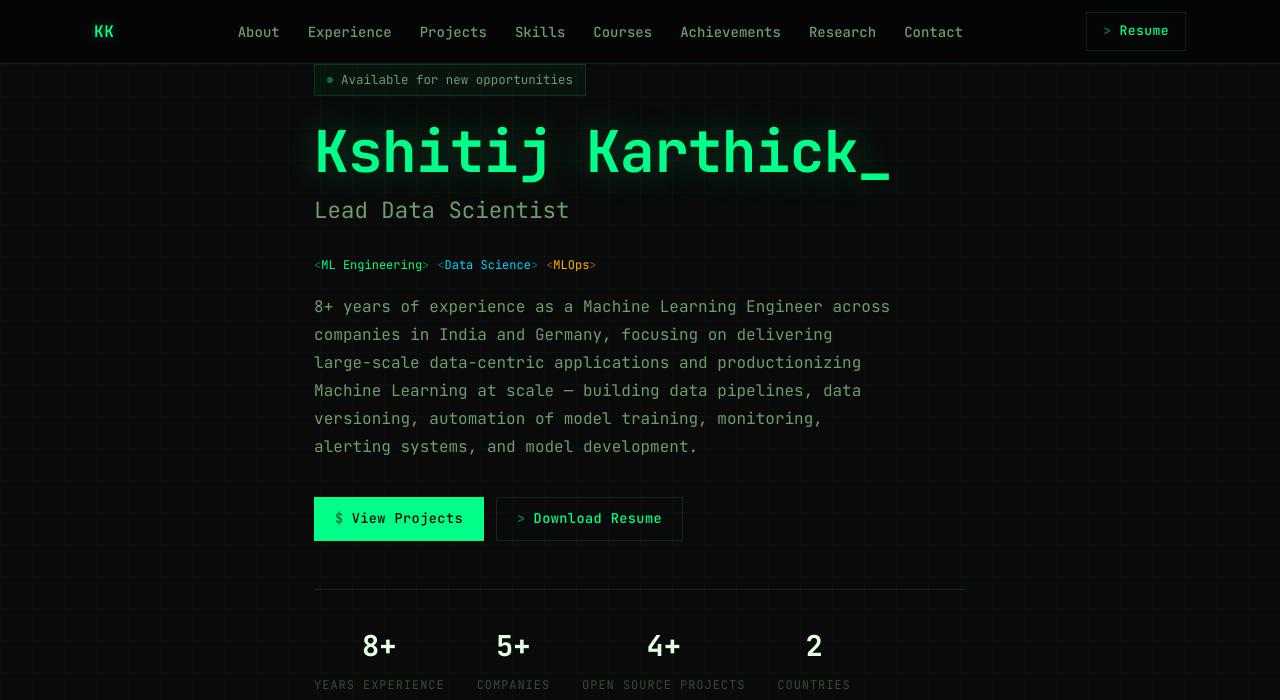
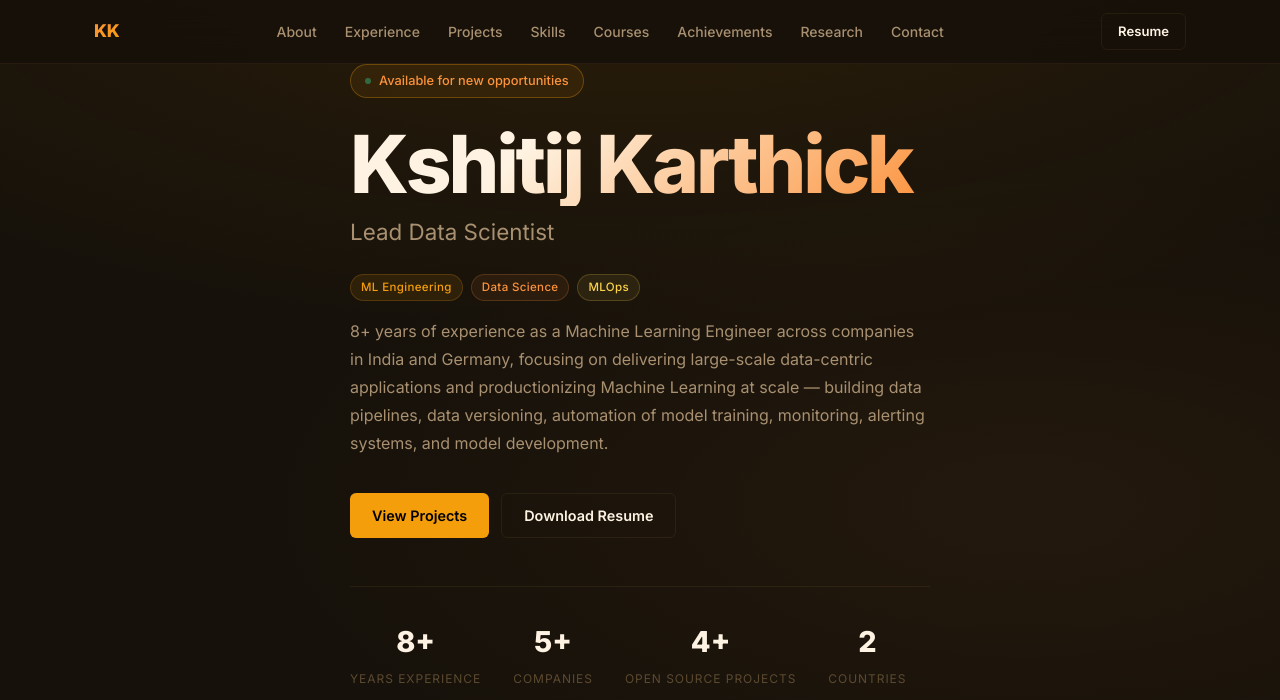
Before and after one commit to KshitijKarthick/website, a plain HTML site: page index.html in a window 1280 px wide. Shown: the top 700 px of the page. Drawn offline with nearby package versions, Linux system fonts and the light colour scheme.

Commit message:
Use warm dark theme

```diff
--- a/css/styles.css
+++ b/css/styles.css
@@ -2,27 +2,27 @@
 *, *::before, *::after { box-sizing: border-box; margin: 0; padding: 0; }
 
 :root {
-  --bg-0: #060606;
-  --bg-1: #0a0a0a;
-  --bg-2: #0d0d0d;
-  --bg-card: #111111;
-  --bg-card-hover: #161616;
-  --border: rgba(0, 255, 136, 0.14);
-  --border-active: rgba(0, 255, 136, 0.5);
-  --accent: #00ff88;
-  --accent-glow: rgba(0, 255, 136, 0.1);
-  --accent-2: #00d4ff;
-  --accent-3: #ffb700;
-  --accent-green: #00ff88;
-  --text-1: #e2ffe2;
-  --text-2: #6b9e6b;
-  --text-3: #334d33;
-  --radius: 4px;
-  --radius-sm: 2px;
-  --radius-lg: 6px;
-  --shadow: 0 0 32px rgba(0, 255, 136, 0.06);
-  --shadow-sm: 0 0 16px rgba(0, 255, 136, 0.04);
-  --transition: 0.15s ease;
+  --bg-0: #0f0b06;
+  --bg-1: #16110a;
+  --bg-2: #1c160d;
+  --bg-card: #231a0f;
+  --bg-card-hover: #2a2013;
+  --border: rgba(255, 200, 100, 0.07);
+  --border-active: rgba(245, 158, 11, 0.35);
+  --accent: #f59e0b;
+  --accent-glow: rgba(245, 158, 11, 0.12);
+  --accent-2: #fb923c;
+  --accent-3: #fcd34d;
+  --accent-green: #34d399;
+  --text-1: #fef3e2;
+  --text-2: #a89070;
+  --text-3: #5c4a30;
+  --radius: 12px;
+  --radius-sm: 6px;
+  --radius-lg: 20px;
+  --shadow: 0 4px 32px rgba(0, 0, 0, 0.6);
+  --shadow-sm: 0 2px 12px rgba(0, 0, 0, 0.4);
+  --transition: 0.2s ease;
   --max-width: 1140px;
   --nav-height: 64px;
   --section-pad: 80px;
@@ -31,14 +31,10 @@
 html { scroll-behavior: smooth; }
 
 body {
-  font-family: "JetBrains Mono", "Fira Code", "Cascadia Code", monospace;
-  background-color: var(--bg-1);
-  background-image:
-    linear-gradient(rgba(0, 255, 136, 0.025) 1px, transparent 1px),
-    linear-gradient(90deg, rgba(0, 255, 136, 0.025) 1px, transparent 1px);
-  background-size: 32px 32px;
+  font-family: "Inter", system-ui, -apple-system, sans-serif;
+  background: var(--bg-1);
   color: var(--text-1);
-  line-height: 1.7;
+  line-height: 1.6;
   -webkit-font-smoothing: antialiased;
   overflow-x: hidden;
 }
@@ -56,44 +52,43 @@ code, .mono { font-family: "Fira Code", "Cascadia Code", monospace; }
 /* ===== UTILITIES ===== */
 .container { max-width: var(--max-width); margin: 0 auto; padding: 0 24px; }
 .section-label {
-  display: inline-flex; align-items: center; gap: 0;
-  font-size: 0.8rem; font-weight: 500; letter-spacing: 0.04em;
-  text-transform: none; color: var(--text-3);
+  display: inline-flex; align-items: center; gap: 8px;
+  font-size: 0.75rem; font-weight: 600; letter-spacing: 0.12em;
+  text-transform: uppercase; color: var(--accent);
   margin-bottom: 12px;
 }
-.section-label::before { content: "/* "; color: var(--text-3); }
-.section-label::after  { content: " */"; color: var(--text-3); }
+.section-label::before {
+  content: ""; width: 28px; height: 2px; background: var(--accent); border-radius: 2px;
+}
 .section-title { margin-bottom: 48px; }
 .tag {
   display: inline-flex; align-items: center;
-  padding: 2px 0; border-radius: 0;
-  font-size: 0.75rem; font-weight: 400; letter-spacing: 0;
-  background: transparent; color: var(--accent);
-  border: none; white-space: nowrap;
+  padding: 3px 10px; border-radius: 99px;
+  font-size: 0.72rem; font-weight: 500; letter-spacing: 0.03em;
+  background: rgba(245, 158, 11, 0.1); color: var(--accent);
+  border: 1px solid rgba(245, 158, 11, 0.2);
+  white-space: nowrap;
 }
-.tag::before { content: "<"; opacity: 0.5; }
-.tag::after  { content: ">"; opacity: 0.5; }
-.tag.cyan  { color: var(--accent-2); }
-.tag.green { color: var(--accent-green); }
-.tag.purple{ color: var(--accent-3); }
+.tag.cyan   { background: rgba(251, 146, 60, 0.08); color: var(--accent-2); border-color: rgba(251, 146, 60, 0.2); }
+.tag.green  { background: rgba(52, 211, 153, 0.08); color: var(--accent-green); border-color: rgba(52, 211, 153, 0.2); }
+.tag.purple { background: rgba(252, 211, 77, 0.08); color: var(--accent-3); border-color: rgba(252, 211, 77, 0.2); }
 
 .btn {
   display: inline-flex; align-items: center; gap: 8px;
-  padding: 9px 20px; border-radius: 0;
-  font-size: 0.85rem; font-weight: 500; cursor: pointer;
-  transition: all var(--transition); border: 1px solid var(--border);
-  text-decoration: none; font-family: inherit; letter-spacing: 0.03em;
+  padding: 10px 22px; border-radius: var(--radius-sm);
+  font-size: 0.9rem; font-weight: 600; cursor: pointer;
+  transition: all var(--transition); border: none;
+  text-decoration: none;
 }
 .btn-primary {
-  background: var(--accent); color: #000; border-color: var(--accent);
+  background: var(--accent); color: #000;
 }
-.btn-primary::before { content: "$ "; opacity: 0.6; }
-.btn-primary:hover { background: #00ff99; color: #000; box-shadow: 0 0 16px rgba(0,255,136,0.3); }
+.btn-primary:hover { background: #e08d00; color: #000; transform: translateY(-1px); }
 .btn-outline {
-  background: transparent; color: var(--accent); border-color: var(--border);
+  background: transparent; color: var(--text-1);
+  border: 1px solid var(--border);
 }
-.btn-outline::before { content: "> "; opacity: 0.5; }
-.btn-outline:hover { border-color: var(--accent); color: var(--accent); background: rgba(0,255,136,0.05); }
+.btn-outline:hover { border-color: var(--accent); color: var(--accent); transform: translateY(-1px); }
 
 /* ===== SCROLL ANIMATIONS ===== */
 .fade-in {
@@ -106,9 +101,8 @@ code, .mono { font-family: "Fira Code", "Cascadia Code", monospace; }
 #nav {
   position: fixed; top: 0; left: 0; right: 0; z-index: 100;
   height: var(--nav-height);
-  background: rgba(6, 6, 6, 0.92);
-  backdrop-filter: blur(8px);
-  -webkit-backdrop-filter: blur(8px);
+  background: rgba(22, 17, 10, 0.88);
+  backdrop-filter: blur(16px);
   border-bottom: 1px solid var(--border);
   transition: background var(--transition);
 }
@@ -117,9 +111,10 @@ code, .mono { font-family: "Fira Code", "Cascadia Code", monospace; }
   height: 100%; display: flex; align-items: center; justify-content: space-between;
 }
 .nav-logo {
-  font-size: 1rem; font-weight: 600; letter-spacing: 0.04em;
-  color: var(--accent); text-decoration: none;
-  text-shadow: 0 0 12px rgba(0,255,136,0.4);
+  font-size: 1.1rem; font-weight: 800; letter-spacing: -0.02em;
+  color: var(--text-1); text-decoration: none;
+  background: linear-gradient(135deg, var(--accent-2), var(--accent));
+  -webkit-background-clip: text; -webkit-text-fill-color: transparent; background-clip: text;
 }
 .nav-links {
   display: flex; align-items: center; gap: 4px; list-style: none;
@@ -141,31 +136,26 @@ code, .mono { font-family: "Fira Code", "Cascadia Code", monospace; }
 #hero {
   min-height: 100vh; display: flex; align-items: center;
   padding-top: var(--nav-height);
-  background: none;
+  background: radial-gradient(ellipse 80% 50% at 50% -10%, rgba(245, 158, 11, 0.1), transparent),
+              radial-gradient(ellipse 60% 40% at 80% 60%, rgba(251, 146, 60, 0.06), transparent);
 }
 .hero-content { max-width: 700px; }
 .hero-badge {
   display: inline-flex; align-items: center; gap: 8px;
-  padding: 4px 12px; border-radius: 0;
-  border: 1px solid var(--border);
-  background: rgba(0, 255, 136, 0.04);
-  font-size: 0.78rem; font-weight: 400; color: var(--text-2);
+  padding: 6px 14px; border-radius: 99px;
+  border: 1px solid rgba(245, 158, 11, 0.3);
+  background: rgba(245, 158, 11, 0.08);
+  font-size: 0.8rem; font-weight: 500; color: var(--accent-2);
   margin-bottom: 24px;
 }
 .hero-badge .dot { width: 6px; height: 6px; border-radius: 50%; background: var(--accent-green); animation: pulse 2s infinite; }
 @keyframes pulse { 0%, 100% { opacity: 1; } 50% { opacity: 0.4; } }
-@keyframes blink { 0%, 100% { opacity: 1; } 50% { opacity: 0; } }
 .hero-name {
-  font-size: clamp(2rem, 5vw, 3.6rem); font-weight: 700;
-  letter-spacing: -0.01em; line-height: 1.1;
-  color: var(--accent);
-  text-shadow: 0 0 40px rgba(0, 255, 136, 0.3);
+  font-size: clamp(2.8rem, 7vw, 5rem); font-weight: 800;
+  letter-spacing: -0.04em; line-height: 1.05;
+  background: linear-gradient(135deg, var(--text-1) 30%, var(--accent-2));
+  -webkit-background-clip: text; -webkit-text-fill-color: transparent; background-clip: text;
   margin-bottom: 8px;
-}
-.hero-name::after {
-  content: "_";
-  animation: blink 1.2s step-end infinite;
-  color: var(--accent);
 }
 .hero-title { font-size: clamp(1.1rem, 2.5vw, 1.4rem); color: var(--text-2); margin-bottom: 24px; font-weight: 400; }
 .hero-tagline {
@@ -364,7 +354,7 @@ section:nth-child(even) { background: var(--bg-0); }
 /* ===== CONTACT ===== */
 #contact {
   text-align: center;
-  background: none;
+  background: radial-gradient(ellipse 60% 60% at 50% 100%, rgba(245, 158, 11, 0.08), transparent);
 }
 .contact-links { display: flex; justify-content: center; flex-wrap: wrap; gap: 14px; margin-top: 32px; }
 .contact-link {
--- a/index.html
+++ b/index.html
@@ -13,7 +13,7 @@
   <!-- Preconnect for Google Fonts -->
   <link rel="preconnect" href="https://fonts.googleapis.com">
   <link rel="preconnect" href="https://fonts.gstatic.com" crossorigin>
-  <link rel="stylesheet" href="https://fonts.googleapis.com/css2?family=JetBrains+Mono:wght@300;400;500;600;700&display=swap">
+  <link rel="stylesheet" href="https://fonts.googleapis.com/css2?family=Inter:wght@300;400;500;600;700;800&family=Fira+Code:wght@400;500&display=swap">
 
   <link rel="stylesheet" href="css/styles.css">
 </head>
--- a/js/app.js
+++ b/js/app.js
@@ -222,11 +222,11 @@ function renderChart(data) {
       datasets: [{
         data: data.expertise.map(d => d.value),
         backgroundColor: [
-          'rgba(0,255,136,0.7)', 'rgba(0,212,255,0.65)', 'rgba(0,255,136,0.45)',
-          'rgba(255,183,0,0.55)', 'rgba(0,212,255,0.4)'
+          'rgba(245,158,11,0.75)', 'rgba(251,146,60,0.75)', 'rgba(252,211,77,0.65)',
+          'rgba(52,211,153,0.65)', 'rgba(253,186,116,0.55)'
         ],
         borderColor: [
-          '#00ff88', '#00d4ff', '#00cc66', '#ffb700', '#00aacc'
+          '#f59e0b', '#fb923c', '#fcd34d', '#34d399', '#fdba74'
         ],
         borderWidth: 1,
         borderRadius: 6,
@@ -245,12 +245,12 @@ function renderChart(data) {
       scales: {
         x: {
           min: 0, max: 100,
-          grid: { color: 'rgba(0,255,136,0.06)' },
-          ticks: { color: '#334d33', callback: v => `${v}%` }
+          grid: { color: 'rgba(255,200,100,0.05)' },
+          ticks: { color: '#5c4a30', callback: v => `${v}%` }
         },
         y: {
           grid: { display: false },
-          ticks: { color: '#6b9e6b', font: { size: 12 } }
+          ticks: { color: '#a89070', font: { size: 12 } }
         }
       }
     }
```
Also changed, not shown: 1 other file.
